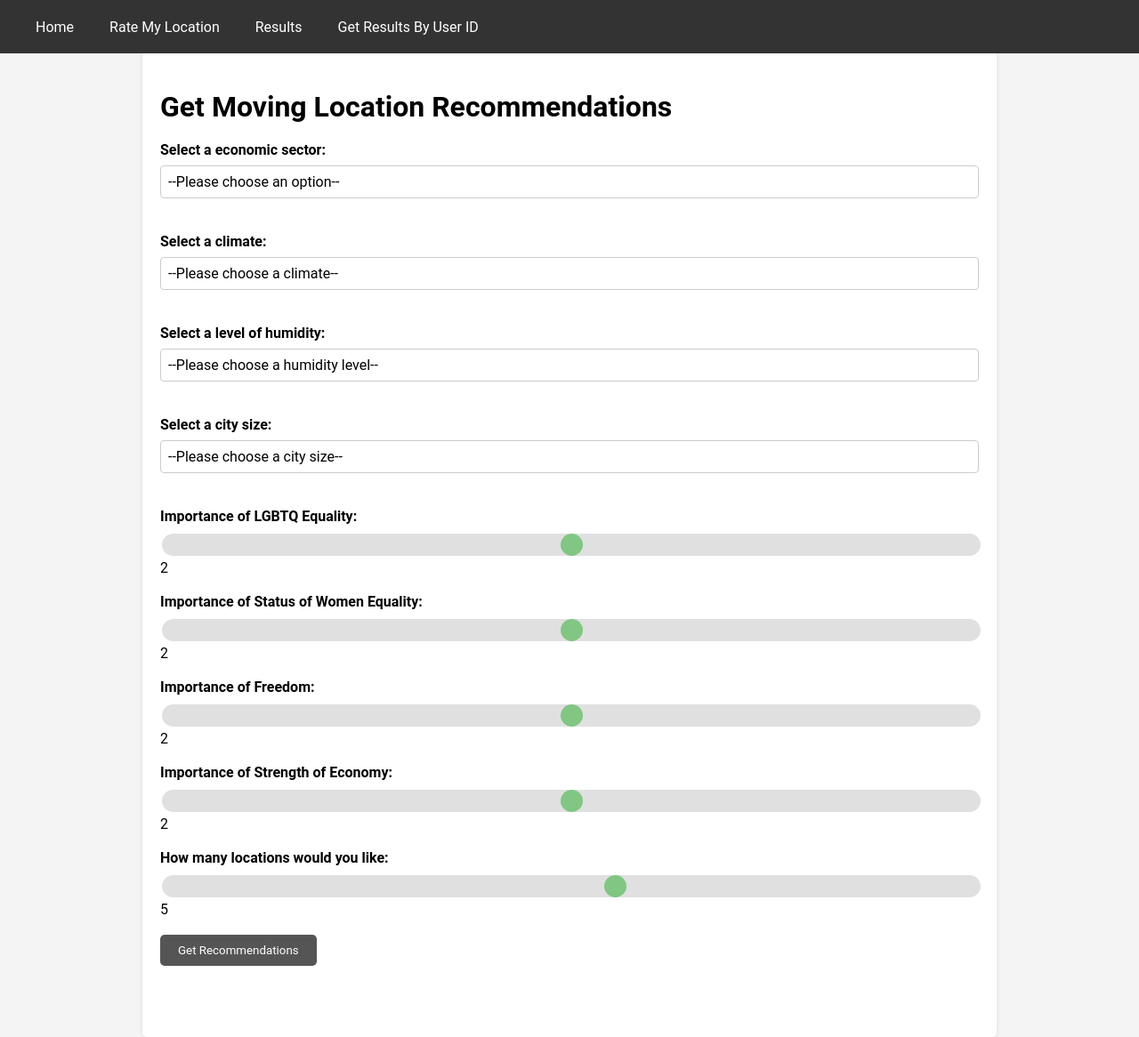
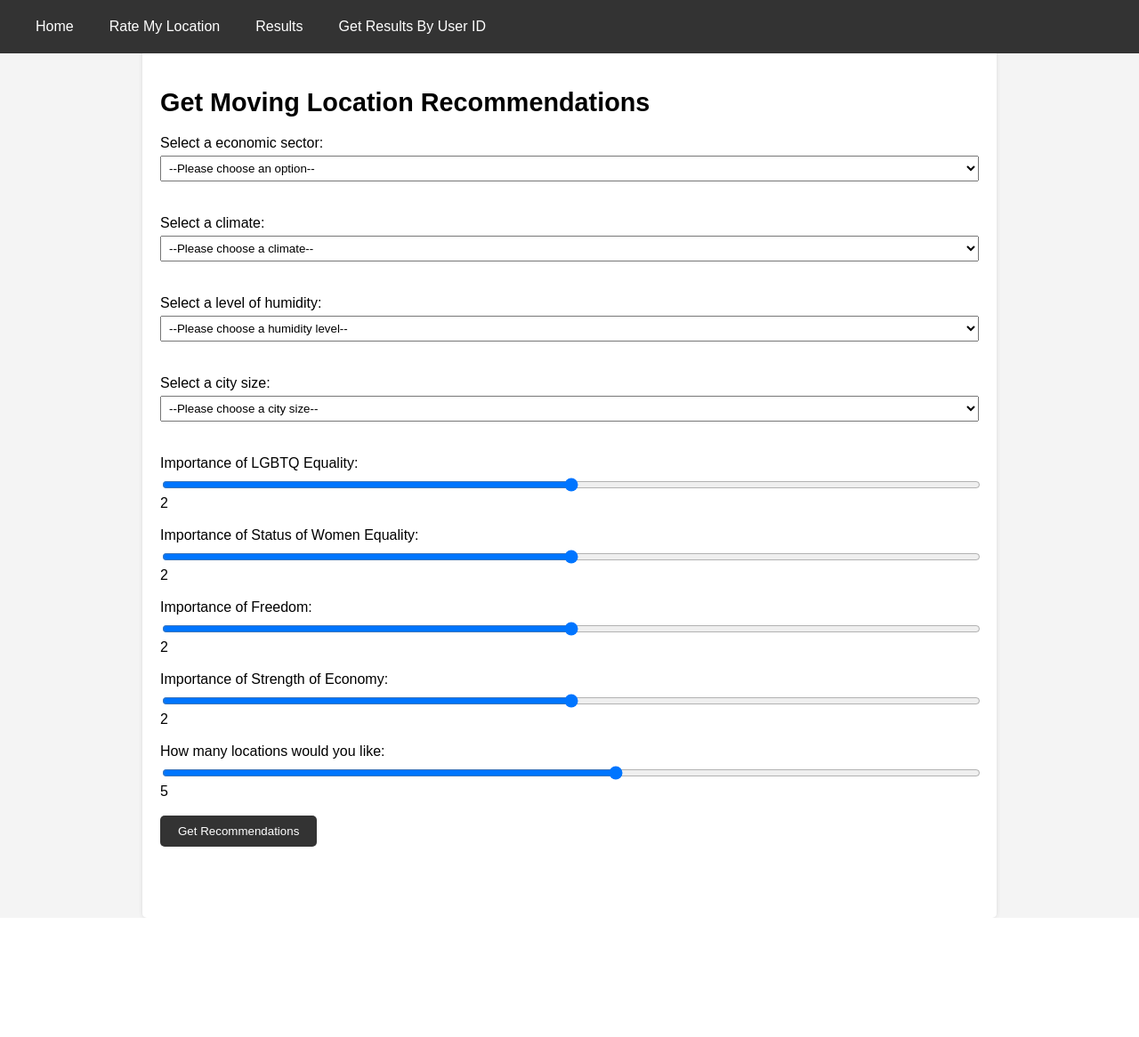
Before and after one commit to ereppond/CSE6242-GroupProject, a Flask app: page / in a window 1280 px wide. Shown: the whole page at 89% size. After the commit the page ends 1032 px from the top, so only its background shows below. Run offline with Flask 2, Linux system fonts and the light colour scheme; parts of the project's set-up code (start-up, migrations or seed data) failed here and were passed over.

Commit message:
reverted to old index.html

```diff
--- a/BlissfulBorders/templates/add-rating.html
+++ b/BlissfulBorders/templates/add-rating.html
@@ -13,7 +13,6 @@
             margin: 0;
             padding: 0;
             background-color: #f4f4f4;
-            font-family: Arial, sans-serif;
         }
 
         nav {
--- a/BlissfulBorders/templates/index.html
+++ b/BlissfulBorders/templates/index.html
@@ -6,7 +6,7 @@
     <style>
         * {
             box-sizing: border-box;
-            font-family: 'Roboto', sans-serif;
+            font-family: Arial, sans-serif;
         }
 
         body {
@@ -63,62 +63,28 @@
         }
 
         h1 {
-            font-size: 2em;
-            font-weight: bold;
+            font-size: 1.8em;
             margin-bottom: 20px;
         }
 
         form label {
             display: block;
-            margin-bottom: 8px;
-            font-weight: bold;
+            margin-bottom: 5px;
         }
 
         form input[type="range"] {
             width: 100%;
-            height: 25px;
-            -webkit-appearance: none;
-            background: #d3d3d3;
-            outline: none;
-            opacity: 0.7;
-            -webkit-transition: .2s;
-            transition: opacity .2s;
-            border-radius: 50px;
         }
-
-        form input[type="range"]::-webkit-slider-thumb {
-            -webkit-appearance: none;
-            appearance: none;
-            width: 25px;
-            height: 25px;
-            background: #4CAF50;
-            cursor: pointer;
-            border-radius: 50%;
-        }
-
-        form input[type="range"]::-moz-range-thumb {
-            width: 25px;
-            height: 25px;
-            background: #0072C6;
-            cursor: pointer;
-            border-radius: 50%;
-        }
-
 
         form select {
             width: 100%;
-            padding: 8px;
+            padding: 5px;
             margin-bottom: 20px;
-            font-size: 16px;
-            border: 1px solid #ccc;
-            border-radius: 4px;
-            appearance: none;
-            background-color: #fff;
         }
 
         form input[type="submit"] {
             display: inline-block;
-            background-color: #555;
+            background-color: #333;
             color: #fff;
             text-decoration: none;
             padding: 10px 20px;
@@ -129,7 +95,7 @@
         }
 
         form input[type="submit"]:hover {
-            background-color: #007bff;
+            background-color: #555;
         }
     </style>
 </head>
```
Also changed, not shown: BlissfulBorders/static/test_results.csv (+6 -6 lines), BlissfulBorders/templates/preferences.html (+4 -28 lines).
